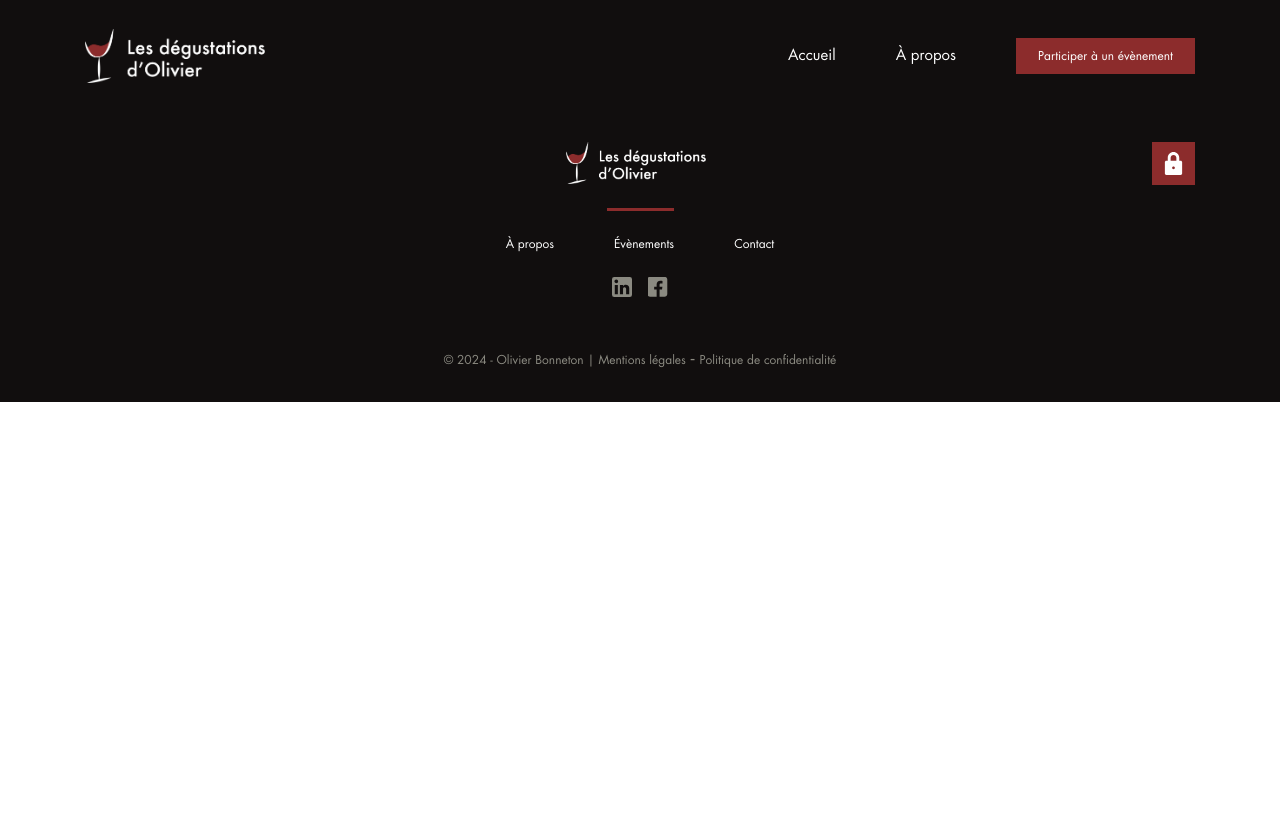
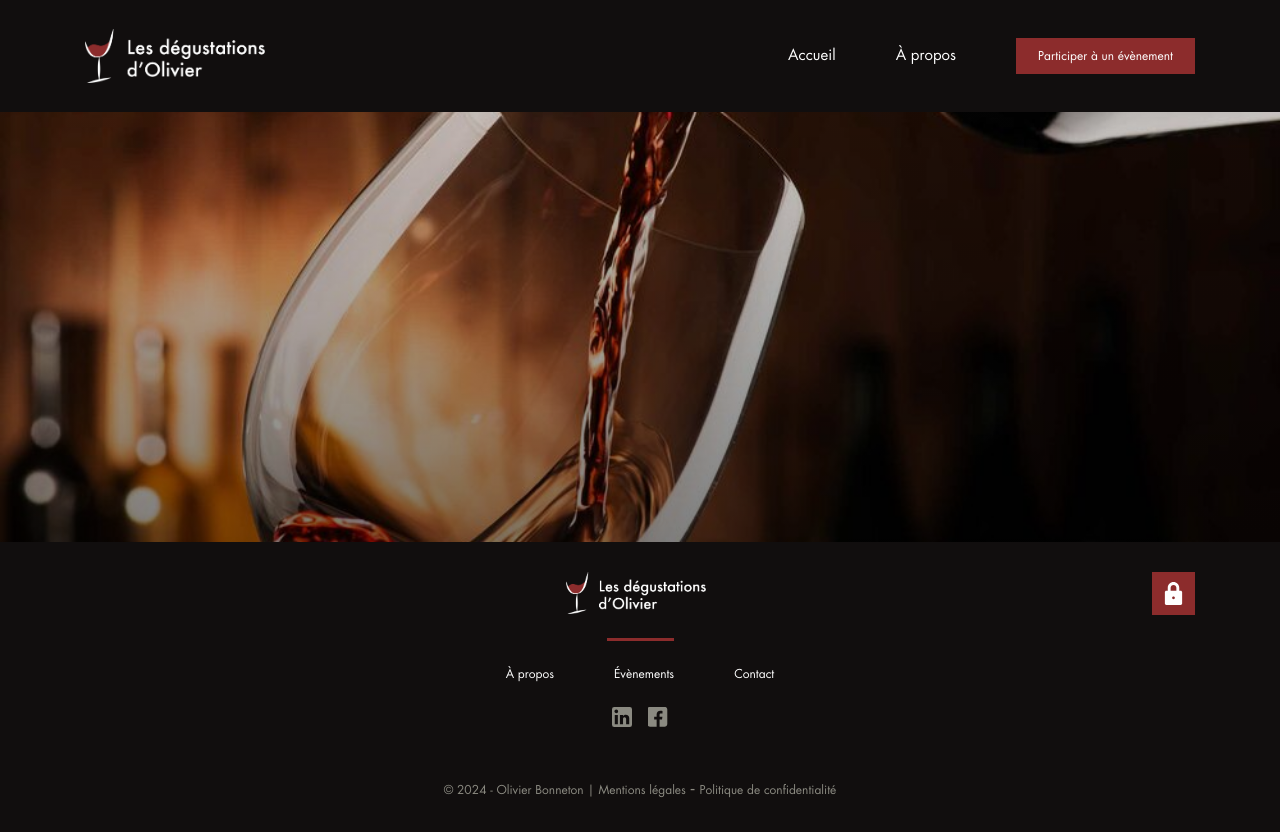
Before and after one commit to cedricdsst/hackathonOlivier, a Vue app in the folder frontendV2/: page /evenement/1 in a window 1280 px wide. Before the commit the page ends 800 px from the top, so only its background shows below. Built offline with nearby package versions, Linux system fonts and the light colour scheme; no server answers.

Commit message:
creation banniere evenements

```diff
--- a/frontendV2/src/assets/main.css
+++ b/frontendV2/src/assets/main.css
@@ -43,3 +43,18 @@ span {
   color: var(--default-red);
   border: solid 2px var(--default-red);
 }
+
+@media (max-width:768px)
+{
+  #mainContent
+  {
+    margin: 0 30px;
+  }
+}
+
+.header-gradiant
+{
+  width: 100%;
+  height: 100%;
+  background-image: linear-gradient(to bottom, rgba(0, 0, 0, 0.2), rgba(0, 0, 0, 0.5));
+}
--- a/frontendV2/src/router/index.ts
+++ b/frontendV2/src/router/index.ts
@@ -3,7 +3,7 @@ import HomeView from '../views/HomeView.vue'
 import LoginView from '../views/LoginView.vue'
 import SignupView from '../views/SignupView.vue'
 import TopicView from '../views/TopicView.vue'
-import TestView from '../views/TestView.vue'
+import EvenementView from '../views/EvenementView.vue'
 
 const router = createRouter({
   history: createWebHistory(import.meta.env.BASE_URL),
@@ -39,7 +39,12 @@ const router = createRouter({
       name: 'about',
 
       component: () => import('../views/AboutView.vue')
-    }
+    },
+    {
+      path: '/evenement/:id',
+      name: 'evenement',
+      component: EvenementView
+    },
   ]
 })
 
--- /dev/null
+++ b/frontendV2/src/views/EvenementView.vue
@@ -0,0 +1,25 @@
+<template>
+    <div class="header-banner header-banner-img">
+        <div class="header-gradiant"></div>
+    </div>
+</template>
+<script>
+</script>
+
+<style>
+.header-banner.header-banner-img
+{
+    width: 100vw;
+    height: 430px;
+    position: relative;
+    margin-left: -50vw;
+    left: 50%;
+}
+
+.header-banner-img
+{
+    background-image: url('@/assets/thumbnail_atelier.jpg');
+    background-size: cover;
+    background-position: center;
+}
+</style>
--- a/frontendV2/src/views/TestView.vue
+++ /dev/null
@@ -1,18 +0,0 @@
-<template>
-    <div class="bg-blue-500 text-white p-4">
-      <h1 class="text-2xl font-bold">Bonjour Tailwind !</h1>
-      <p class="mt-2">C'est Tailwind CSS.</p>
-    </div>
-  </template>
-
-  <script lang="ts">
-  import { defineComponent } from 'vue';
-
-  export default defineComponent({
-    name: 'HelloWorld',
-  });
-  </script>
-
-  <style scoped>
-  /* Aucun besoin d'importer Tailwind ici, car il est déjà importé globalement */
-  </style>
```
Also changed, not shown: frontendV2/src/assets/thumbnail_atelier.jpg (added).
